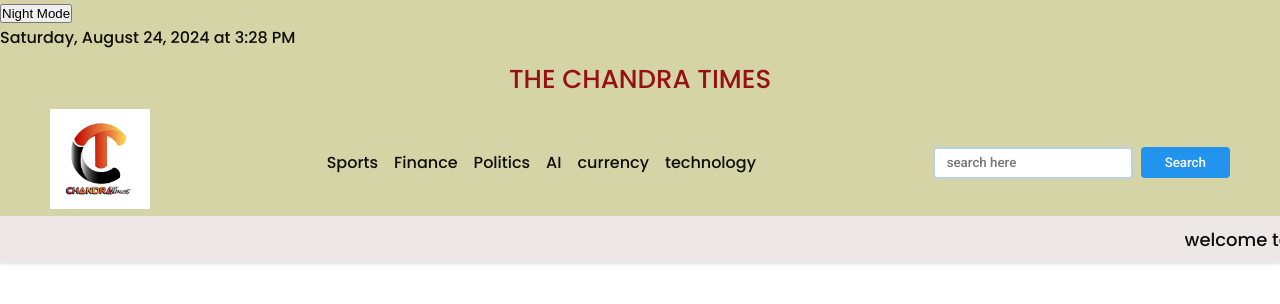
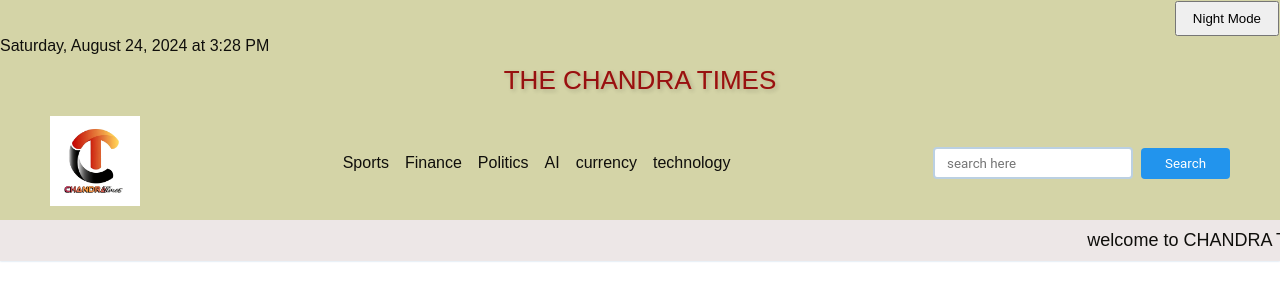
Before and after one commit to soumadipchandra03/news1-web, a plain HTML site: page index.html in a window 1280 px wide. Drawn offline with Linux system fonts and the light colour scheme; no server answers.

Commit message:
Update style.css

```diff
--- a/style.css
+++ b/style.css
@@ -1,3 +1,9 @@
+*{
+    padding: 0;
+    margin: 0;
+    box-sizing: border-box;
+}
+
 @import url("https://fonts.googleapis.com/css2?family=Poppins:wght@500&family=Roboto:wght@500&display=swap");
 .news-feed {
     width: 100%;
@@ -6,7 +12,32 @@
     white-space: nowrap;
     box-sizing: border-box;
     padding: 10px 0;
+
 }
+
+body {
+    background-color: white;
+    color: black;
+    font-family: Arial, sans-serif;
+}
+
+body.night-mode {
+    background-color: #111010;
+    color: #161515;
+}
+
+header {
+    padding: 1px;
+    text-align: right;
+}
+
+button {
+    padding: 8px 16px;
+    cursor: pointer;
+
+
+}
+
 
 .news-item {
     display: inline-block;
@@ -50,12 +81,17 @@ body {
 h1 {
 
     font-size: 26px;
-    font-weight: 100;
+    font-weight: 70;
     color:rgb(150, 17, 17);
+    text-shadow: 2px 2px 4px rgba(19, 18, 18, 0.2);
+    background: linear-gradient(90deg, #ff7e5f, #feb47b);
+    background-clip: text;
 
+    text-transform: uppercase;
     text-align: center ;
     margin: 10px 0;
     letter-spacing: 0px;
+
 }
 
 p {
@@ -85,7 +121,7 @@ ul {
 
 nav {
     background-color: #d4d4a7;
-    box-shadow: 0 0 4px #bfd4e7;
+    box-shadow: 0 0 2px #bfd4e7;
     position: fixed;
     top: 0;
     z-index: 69;
@@ -100,7 +136,10 @@ nav {
 
 .company-logo img {
 
-    width: 100px;
+    width: 90px;
+    max-width: 100%;
+    height: auto;
+    margin: 10px 0;
 
 
 }
```
